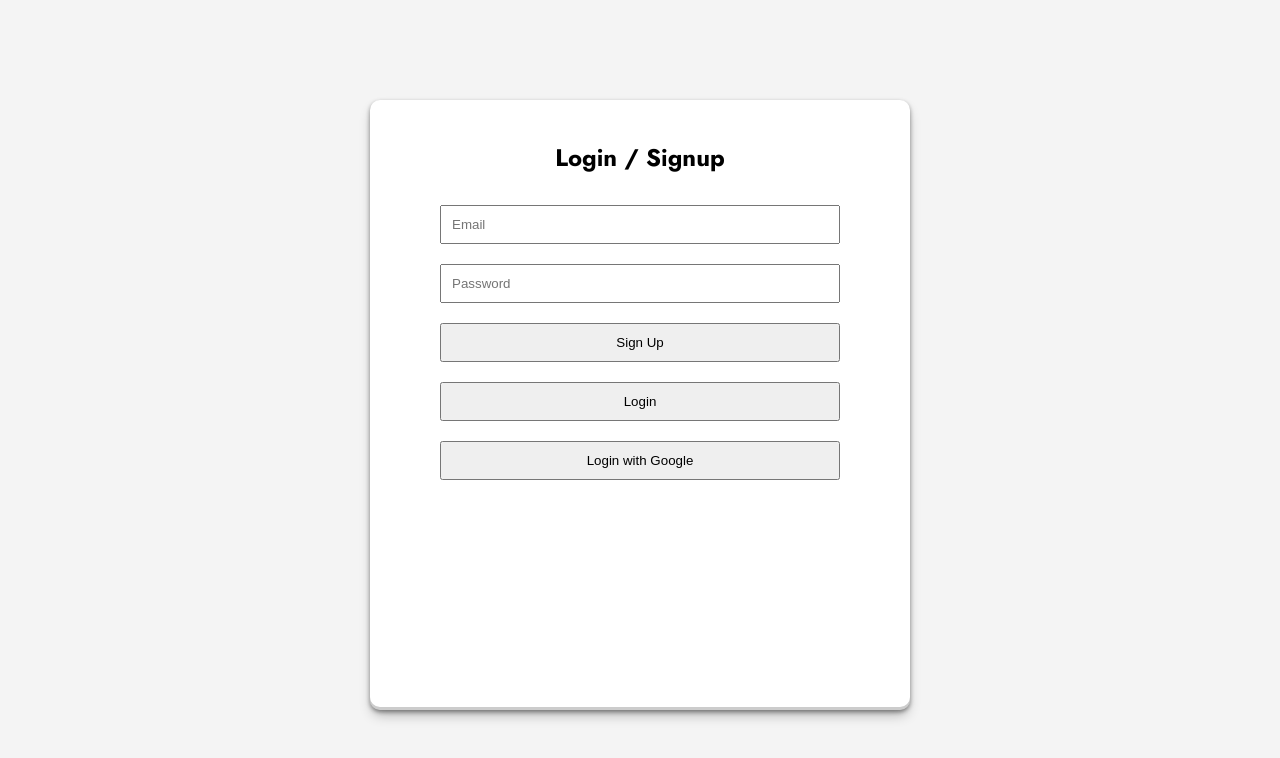
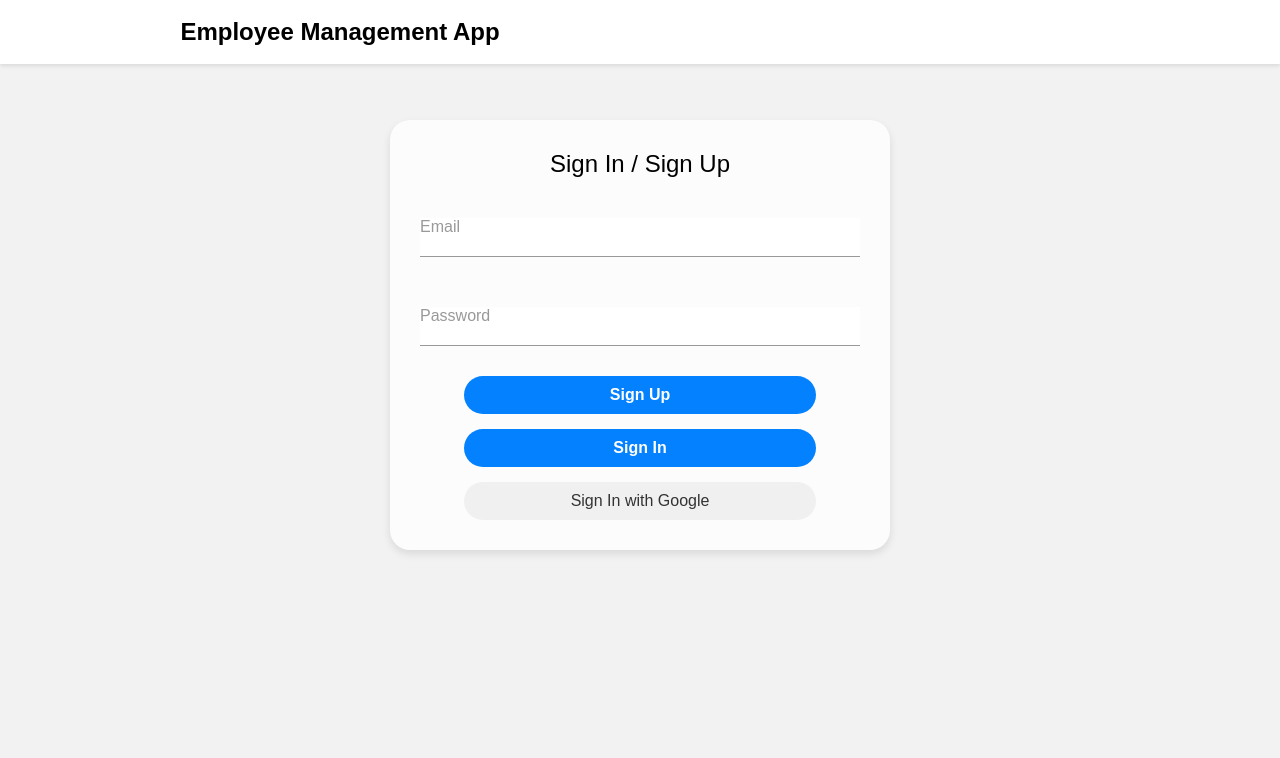
Before and after one commit to VenkataRamanaDerangula/deploed, a plain HTML site: page index.html in a window 1280 px wide. Drawn offline with nearby package versions, Linux system fonts and the light colour scheme.

Commit message:
evaluation added

```diff
--- a/index.html
+++ b/index.html
@@ -4,61 +4,141 @@
     <meta charset="UTF-8" />
     <meta name="viewport" content="width=device-width, initial-scale=1.0" />
     <title>Employee Management</title>
-    <script
-      src="https://unpkg.com/react@17/umd/react.development.js"
-      crossorigin
-    ></script>
-    <script
-      src="https://unpkg.com/react-dom@17/umd/react-dom.development.js"
-      crossorigin
-    ></script>
+    <script src="https://unpkg.com/react@17/umd/react.development.js" crossorigin></script>
+    <script src="https://unpkg.com/react-dom@17/umd/react-dom.development.js" crossorigin></script>
     <script src="https://unpkg.com/babel-standalone@6/babel.min.js"></script>
     <script src="https://www.gstatic.com/firebasejs/8.6.7/firebase-app.js"></script>
     <script src="https://www.gstatic.com/firebasejs/8.6.7/firebase-auth.js"></script>
     <script src="https://www.gstatic.com/firebasejs/8.6.7/firebase-database.js"></script>
 
     <style>
-      @import url('https://fonts.googleapis.com/css2?family=Jost:ital,wght@0,100..900;1,100..900&family=Roboto:ital,wght@0,100;0,300;0,400;0,500;0,700;0,900;1,100;1,300;1,400;1,500;1,700;1,900&display=swap');
-      body {
+        * {
             margin: 0;
             padding: 0;
-        background-color: #f4f4f4;
+            box-sizing: border-box;
+            font-family: "Afacad Flux", sans-serif;
         }
-      #root {
-        font-family: "Jost", sans-serif;
+        body {
+            background-color: #f2f2f2;
+            padding-top: 80px;
+        }
+        .container {
+            max-width: 1350px;
+            margin: auto;
+            padding: 0 20px;
+        }
+        nav {
+            background-color: #ffffff;
+            padding: 18px;
+            position: fixed;
+            top: 0;
+            left: 0;
+            width: 100%;
+            z-index: 1000;
+            box-shadow: 0 2px 4px rgba(0, 0, 0, 0.1);
+            display: flex;
+            align-items: center;
+            justify-content: center;
+        }
+        .logo h1 {
+            font-size: 24px;
+            font-weight: bold;
+            margin-right: 600px;
+        }
+        .form-background {
+            background-color: #fcfcfc;
             max-width: 500px;
-        margin: auto;
-        margin-top: 100px;
-        padding: 20px;
-        background-color: #fff;
-        box-shadow: rgba(0, 0, 0, 0.4) 0px 2px 4px, rgba(0, 0, 0, 0.3) 0px 7px 13px -3px, rgba(0, 0, 0, 0.2) 0px -3px 0px inset;
-        border-radius: 10px;
-      }
-      h1,
-      h2 {
+            border-radius: 20px;
+            margin: 40px auto;
+            padding: 30px;
+            box-shadow: 0 4px 8px rgba(0, 0, 0, 0.1);
             text-align: center;
         }
-      form {
-        display: flex;
-        flex-direction: column;
-        max-width: 400px;
-        margin: auto;
+        .heading h2 {
+            margin-bottom: 20px;
+            font-weight: normal;
+            text-align: center;
         }
-      input,
+        .input-group {
+            margin-top: 15px;
+        }
+        .input-group input {
+            width: 100%;
+            border: none;
+            border-bottom: 1px solid #999;
+            padding: 10px 0;
+            margin-top: 20px;
+            margin-bottom: 15px;
+            font-size: 16px;
+            outline: none;
+            color: #0381fe;
+            font-weight: bold;
+        }
         button {
-        margin: 10px 0;
+            width: 80%; /* Reduced width */
             padding: 10px;
+            font-size: 16px;
+            border-radius: 20px;
+            border: none;
+            cursor: pointer;
+            margin-top: 15px;
         }
-      .error {
-        color: red;
+        .primary-btn {
+            background-color: #0381fe;
+            color: white;
+            font-weight: bold;
         }
-      form{
-        padding-bottom: 200px;
+        .secondary-btn {
+            background-color: #f0f0f0;
+            color: #333;
         }
-
+        .form__group {
+            position: relative;
+            width: 100%;
+        }
+        .form__field {
+            font-family: inherit;
+            width: 100%;
+            border: none;
+            outline: none;
+            padding: 10px 0;
+            transition: border-color 0.2s;
+        }
+        .form__field::placeholder {
+            color: transparent;
+        }
+        .form__field:placeholder-shown ~ .form__label {
+            cursor: text;
+            top: 20px;
+            color: #999;
+        }
+        .form__label {
+            position: absolute;
+            display: block;
+            transition: 0.2s;
+            font-size: 16px;
+            color: #999;
+            top: 0;
+        }
+        .form__field:focus ~ .form__label,
+        .form__field:not(:placeholder-shown) ~ .form__label {
+            top: -2px;
+            font-size: 14px;
+            color: #0381fe;
+        }
+        .form__field:focus {
+            border-bottom: 2px solid #0381fe;
+        }
     </style>
 </head>
 <body>
+    <!-- Navigation Bar -->
+    <nav>
+        <div class="logo">
+            <h1>Employee Management App</h1>
+        </div>
+    </nav>
+
     <div id="root"></div>
 
     <script type="text/babel">
@@ -86,20 +166,20 @@
                 firebase
                     .auth()
                     .createUserWithEmailAndPassword(email, password)
-            .then((userCredential) => {
+                    .then(() => {
                         redirectToDashboard();
                     })
-            .catch((error) => setError(error.message));
+                    .catch((error) => alert("Signup failed: " + error.message));
             };
 
             const handleLogin = () => {
                 firebase
                     .auth()
                     .signInWithEmailAndPassword(email, password)
-            .then((userCredential) => {
+                    .then(() => {
                         redirectToDashboard();
                     })
-            .catch((error) => setError(error.message));
+                    .catch((error) => alert("Login failed: " + error.message));
             };
 
             const handleGoogleLogin = () => {
@@ -107,39 +187,56 @@
                 firebase
                     .auth()
                     .signInWithPopup(provider)
-            .then((result) => {
+                    .then(() => {
                         redirectToDashboard();
                     })
-            .catch((error) => setError(error.message));
+                    .catch((error) => alert("Google Login failed: " + error.message));
             };
 
             return (
                 <div>
-            <h2>Login / Signup</h2>
+                    <div className="form-background">
+                        <div className="heading">
+                            <h2>Sign In / Sign Up</h2>
+                        </div>
                         <form>
+                            <div className="input-group">
+                                <div className="form__group">
                                     <input
+                                        className="form__field"
                                         type="email"
-                placeholder="Email"
+                                        placeholder=" "
                                         value={email}
                                         onChange={(e) => setEmail(e.target.value)}
+                                        required
                                     />
+                                    <label className="form__label">Email</label>
+                                </div>
+                            </div>
+                            <div className="input-group">
+                                <div className="form__group">
                                     <input
+                                        className="form__field"
                                         type="password"
-                placeholder="Password"
+                                        placeholder=" "
                                         value={password}
                                         onChange={(e) => setPassword(e.target.value)}
+                                        required
                                     />
-              <button type="button" onClick={handleSignup}>
+                                    <label className="form__label">Password</label>
+                                </div>
+                            </div>
+                            <button type="button" className="primary-btn" onClick={handleSignup}>
                                 Sign Up
                             </button>
-              <button type="button" onClick={handleLogin}>
-                Login
+                            <button type="button" className="primary-btn" onClick={handleLogin}>
+                                Sign In
                             </button>
-              <button type="button" onClick={handleGoogleLogin}>
-                Login with Google
+                            <button type="button" className="secondary-btn" onClick={handleGoogleLogin}>
+                                Sign In with Google
                             </button>
-              {error && <p className="error">{error}</p>}
                         </form>
+                    </div>
                 </div>
             );
         }
```
Also changed, not shown: e2.html (+10 -4 lines). Lines whose indentation alone changed are shown as unchanged.
